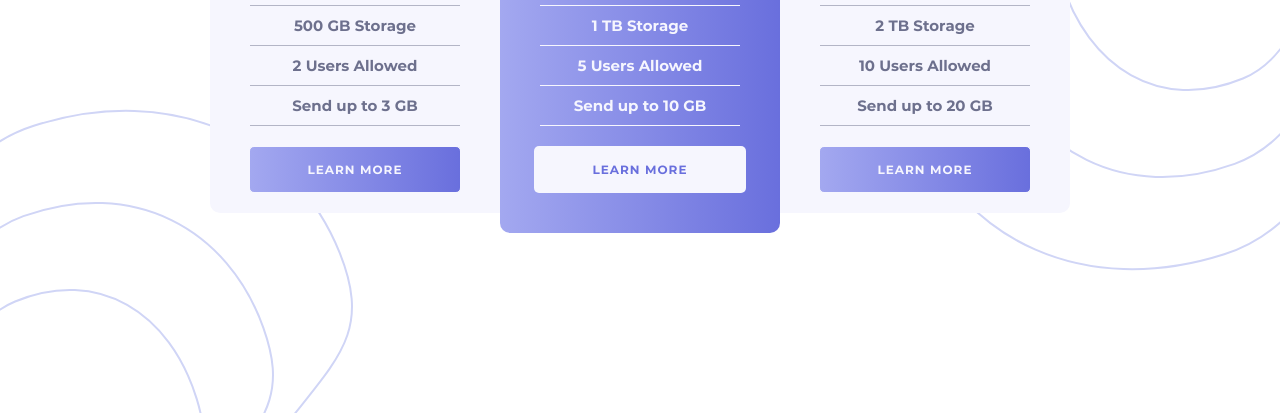
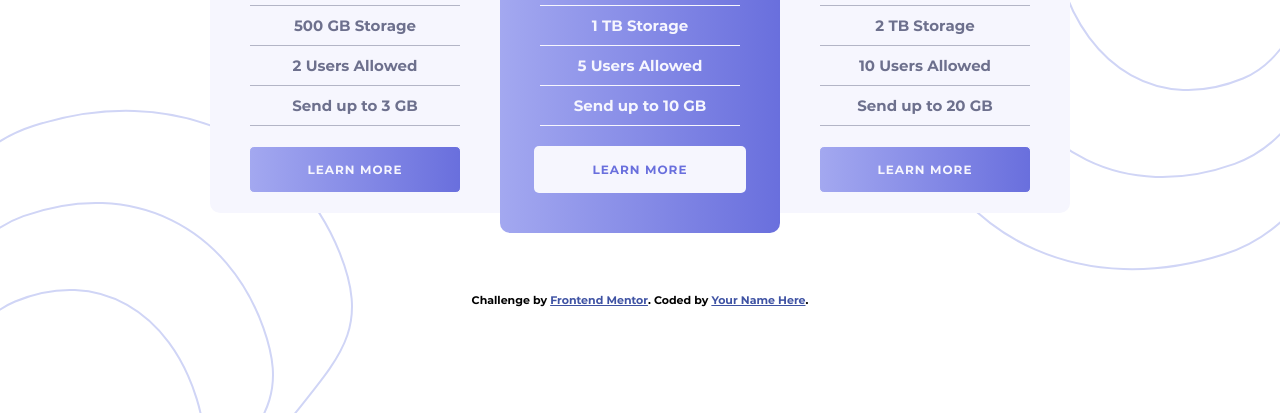
Before and after one commit to AlarconJesus/Pricing-component-with-toggle, a plain HTML site: page index.html in a window 1280 px wide. Shown: the part 387-800 px from the top of the page. Drawn offline with Linux system fonts and the light colour scheme.

Commit message:
Se ha añadido el logo de frontendmentor, la atribución, y se han corregido detalles

```diff
--- a/index.html
+++ b/index.html
@@ -4,8 +4,19 @@
 <head>
     <meta charset="UTF-8">
     <meta name="viewport" content="width=device-width, initial-scale=1.0">
-    <title>Our Pricing</title>
     <link rel="stylesheet" href="styles/main.css">
+    <link rel="icon" type="image/png" sizes="32x32" href="./images/favicon-32x32.png">
+    <title>Frontend Mentor | Pricing Component with Toggle</title>
+    <style>
+        .attribution {
+            font-size: 11px;
+            text-align: center;
+        }
+
+        .attribution a {
+            color: hsl(228, 45%, 44%);
+        }
+    </style>
 </head>
 
 <body>
@@ -49,6 +60,9 @@
             </div>
         </div>
     </div>
+    <div class="attribution">
+        Challenge by <a href="https://www.frontendmentor.io?ref=challenge" target="_blank">Frontend Mentor</a>. Coded by <a href="#">Your Name Here</a>.
+    </div>
     <script src="scripts/code.js"></script>
 </body>
 
--- a/styles/main.css
+++ b/styles/main.css
@@ -20,11 +20,11 @@ body {
     font-family: "Montserrat";
     font-weight: 700;
     display: flex;
-    justify-content: center;
+    flex-direction: column;
 }
 
 .main {
-    margin: 40px auto;
+    margin: 40px auto 40px auto;
     text-align: center;
 }
 
```
